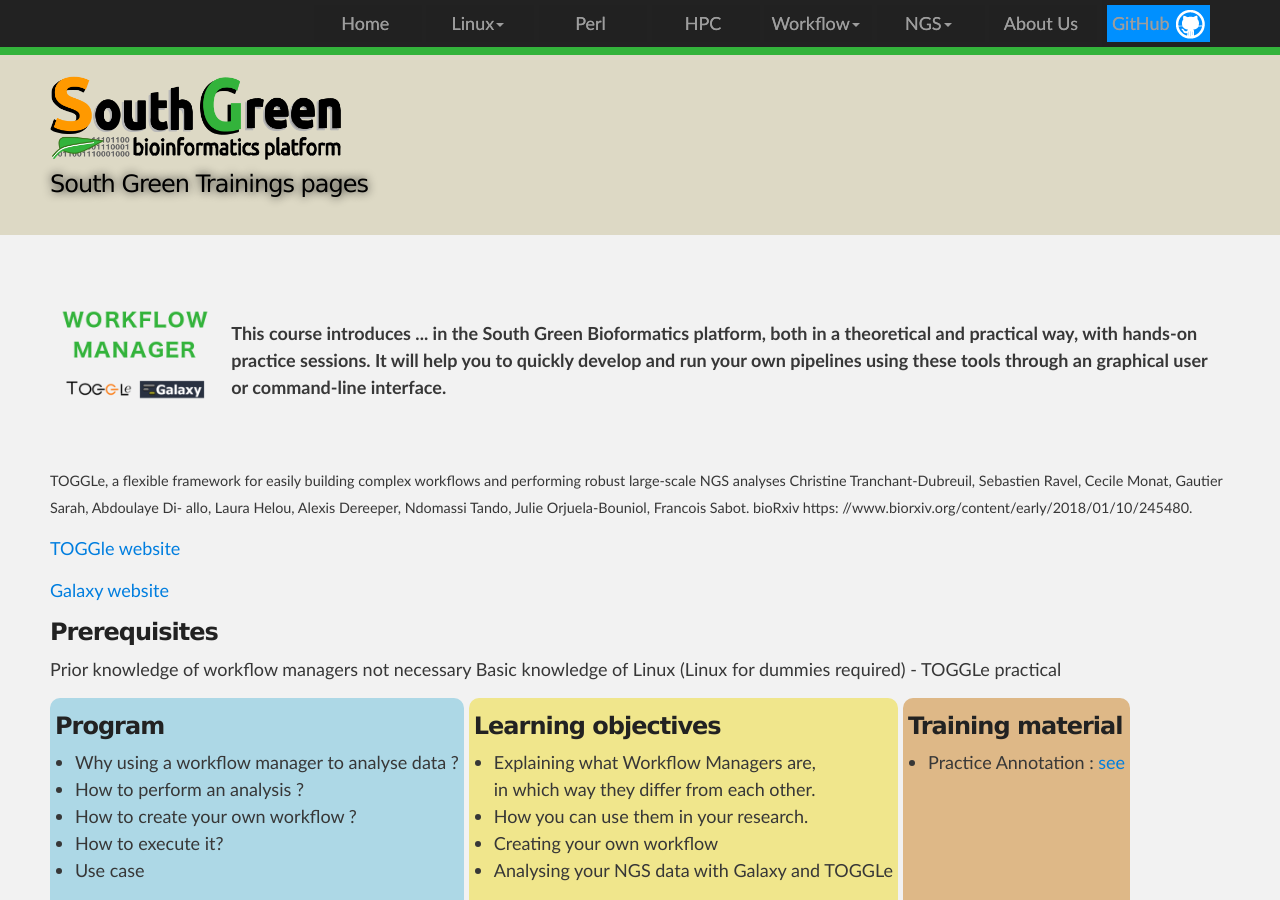
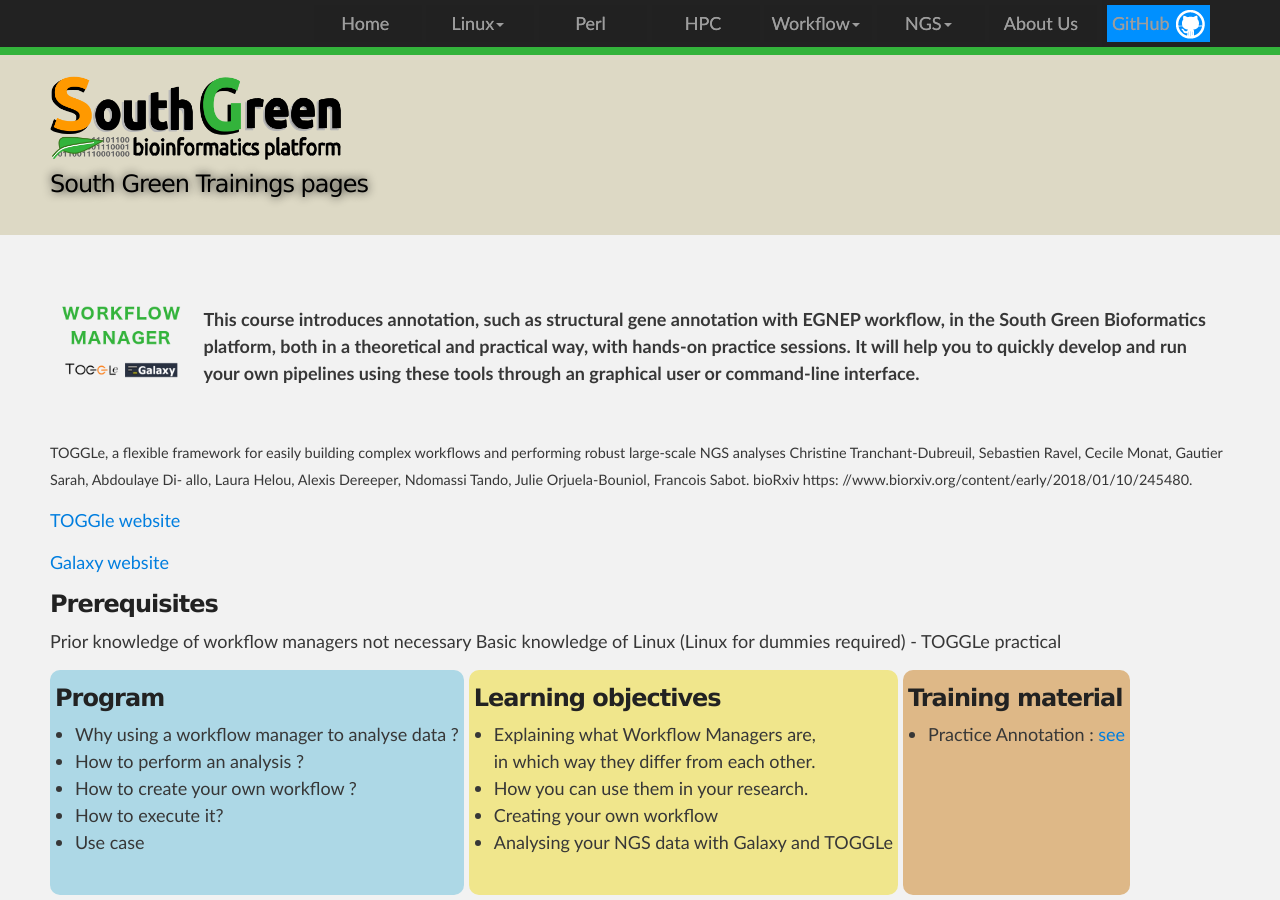
Before and after one commit to SouthGreenPlatform/trainings, a Jekyll site: the page built from _pages/annotation.md, in a window 1280 px wide and 900 px high. Built offline with Jekyll 4.4.1, drawn with Linux system fonts in a browser that asks for light colours; nearby versions of some CDN libraries.

Commit message:
Update annotation.md

```diff
--- a/_pages/annotation.md
+++ b/_pages/annotation.md
@@ -11,7 +11,7 @@
 <td><img width="200%" class="img-responsive" src="{{ site.url }}/images/trainings-workflowmanager.png" alt="" />
 </td>
 <td>
-This course introduces ... in the South Green Bioformatics platform, both in a theoretical and practical way, with hands-on practice sessions. It will help you to quickly develop and run your own pipelines using these tools through an graphical user or command-line interface.
+This course introduces annotation, such as structural gene annotation with EGNEP workflow, in the South Green Bioformatics platform, both in a theoretical and practical way, with hands-on practice sessions. It will help you to quickly develop and run your own pipelines using these tools through an graphical user or command-line interface.
 </td>
 </tr>
 </table>
```
